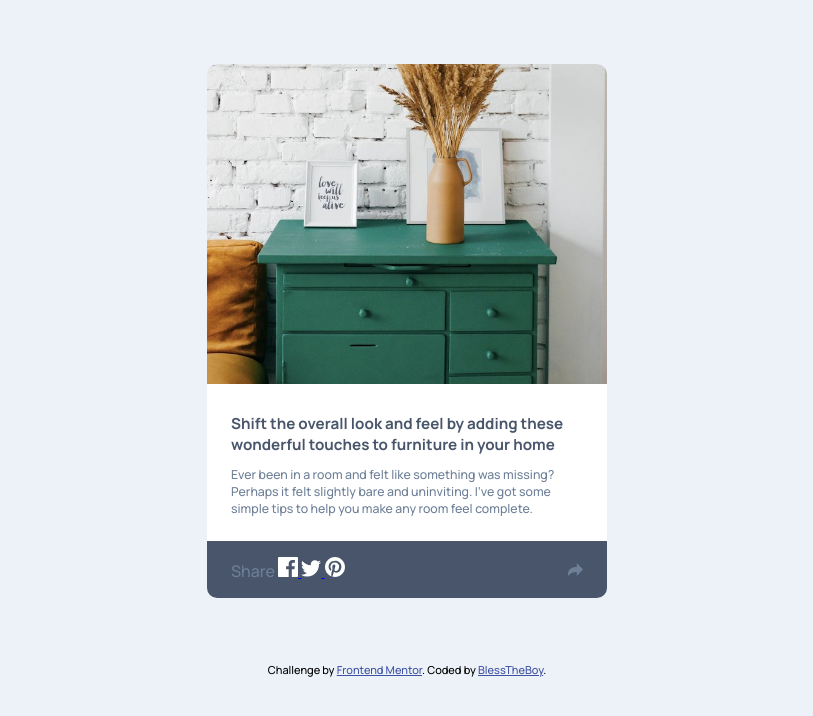
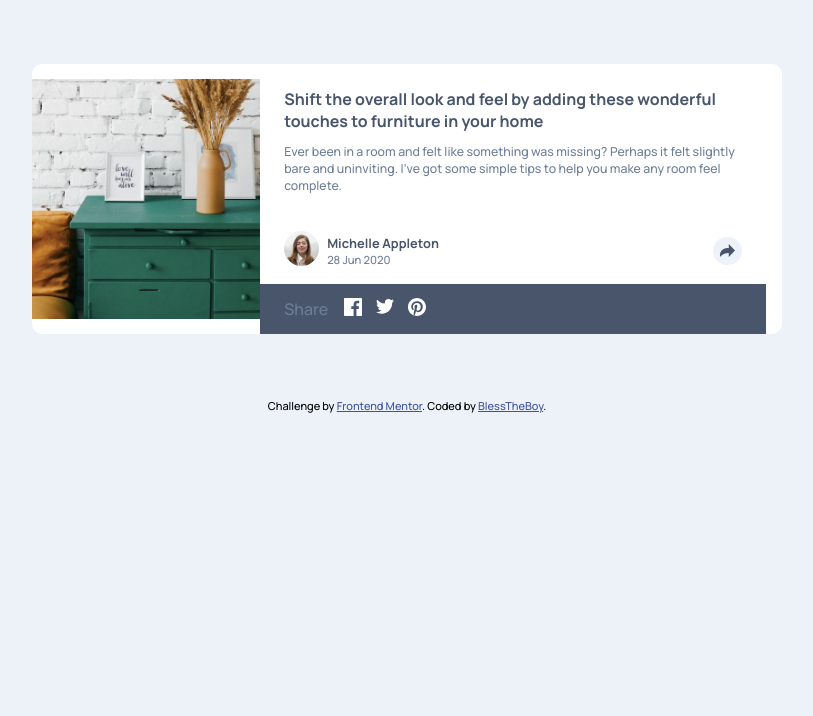
Before and after one commit to BlessTheBoy/ArticlePreview.github.io, a plain HTML site: page index.html in a window 1280 px wide. Shown: the whole page, without its empty margins (233-1046 px from the left). Drawn offline with Linux system fonts and the light colour scheme.

Commit message:
finished styling

```diff
--- /dev/null
+++ b/dist/js/main.js
@@ -0,0 +1,23 @@
+const shareButton = document.getElementById('share');
+const shareButton2 = document.getElementById('share2');
+const profile = document.getElementById('profile');
+const links = document.getElementById('links');
+const bodyTag = document.getElementsByTagName('body')[0];
+
+shareButton.addEventListener( 'click', (e) => {
+    console.log('share button clicked')
+    console.log(bodyTag.clientWidth)
+    if (bodyTag.clientWidth < 750) {
+        console.log("function click will run")
+    } else{
+
+    }
+})
+
+// shareButton.addEventListener( 'mouseover', (e) => {
+//     console.log('share button hovered')
+//     console.log(bodyTag.clientWidth)
+//     if (bodyTag.clientWidth >= 750) {
+//         console.log("function hover will run")
+//     }
+// })
--- a/index.html
+++ b/index.html
@@ -19,7 +19,7 @@
 <body>
   <div class="container">
     <div class="container_image">
-      <img src="dist/images/drawers.jpg" alt="drawers">
+      <img src="dist/images/drawers.jpg" alt="drawers" id="drawers">
     </div>
     <div class="container_text">
       <div class="main-texts">
@@ -27,16 +27,21 @@
         <p>Ever been in a room and felt like something was missing? Perhaps it felt slightly bare and uninviting. I’ve got some simple tips to help you make any room feel complete.</p>
       </div>
       <div class="links">
-        <div class="profile">
-          <div class="image_cont">
-            <img src="dist/images/avatar-michelle.jpg" alt="avatar">
+        <div class="profile" id="profile">
+          <div class="profile-cont">
+            <div class="image_cont">
+              <img src="dist/images/avatar-michelle.jpg" alt="avatar">
+            </div>
+            <div class="text_cont">
+              <h4 class="name">Michelle Appleton</h4>
+              <p class="date">28 Jun 2020</p>
+            </div>
           </div>
-          <div class="text_cont">
-            <h4 class="name">Michelle Appleton</h4>
-            <p class="date">28 Jun 2020</p>
+          <div class="share-button" id="share">
+            <svg xmlns="http://www.w3.org/2000/svg" width="15" height="13"><path d="M15 6.495L8.766.014V3.88H7.441C3.33 3.88 0 7.039 0 10.936v2.049l.589-.612C2.59 10.294 5.422 9.11 8.39 9.11h.375v3.867L15 6.495z"/></svg>
           </div>
         </div>
-        <div class="share">
+        <div class="share" id="links">
           <div class="share-links">
             <span>Share</span>
             <a href="http://" target="_blank" rel="noopener noreferrer">
@@ -49,10 +54,8 @@
               <svg xmlns="http://www.w3.org/2000/svg" width="20" height="20"><path fill="#FFF" d="M10 0C4.478 0 0 4.477 0 10c0 4.237 2.636 7.855 6.356 9.312-.088-.791-.167-2.005.035-2.868.182-.78 1.172-4.97 1.172-4.97s-.299-.6-.299-1.486c0-1.39.806-2.428 1.81-2.428.852 0 1.264.64 1.264 1.408 0 .858-.545 2.14-.828 3.33-.236.995.5 1.807 1.48 1.807 1.778 0 3.144-1.874 3.144-4.58 0-2.393-1.72-4.068-4.177-4.068-2.845 0-4.515 2.135-4.515 4.34 0 .859.331 1.781.745 2.281a.3.3 0 01.069.288l-.278 1.133c-.044.183-.145.223-.335.134-1.249-.581-2.03-2.407-2.03-3.874 0-3.154 2.292-6.052 6.608-6.052 3.469 0 6.165 2.473 6.165 5.776 0 3.447-2.173 6.22-5.19 6.22-1.013 0-1.965-.525-2.291-1.148l-.623 2.378c-.226.869-.835 1.958-1.244 2.621.937.29 1.931.446 2.962.446 5.522 0 10-4.477 10-10S15.522 0 10 0z"/></svg>
             </a>
           </div>
-          <div class="share-button">
-            <a href="http://" target="_blank" rel="noopener noreferrer">
-              <svg xmlns="http://www.w3.org/2000/svg" width="15" height="13"><path fill="#6E8098" d="M15 6.495L8.766.014V3.88H7.441C3.33 3.88 0 7.039 0 10.936v2.049l.589-.612C2.59 10.294 5.422 9.11 8.39 9.11h.375v3.867L15 6.495z"/></svg>
-            </a>
+          <div class="share-button" id="share2">
+            <svg xmlns="http://www.w3.org/2000/svg" width="15" height="13"><path d="M15 6.495L8.766.014V3.88H7.441C3.33 3.88 0 7.039 0 10.936v2.049l.589-.612C2.59 10.294 5.422 9.11 8.39 9.11h.375v3.867L15 6.495z"/></svg>
           </div>
         </div>
       </div>
@@ -64,5 +67,6 @@
     Challenge by <a href="https://www.frontendmentor.io?ref=challenge" target="_blank">Frontend Mentor</a>.
     Coded by <a href="#">BlessTheBoy</a>.
   </div>
+  <script src="dist/js/main.js"></script>
 </body>
 </html>
--- a/scss/main.scss
+++ b/scss/main.scss
@@ -24,7 +24,6 @@ body{
         background: white;
 
         &_image{
-            width: 100%;
             img{
                 width: 100%;
             }
@@ -34,7 +33,7 @@ body{
             .main-texts{
                 padding: 1.5rem;
                 h1{
-                    font-size: .95rem;
+                    font-size: 1rem;
                     font-weight: 700;
                     margin-bottom: .7rem;
                     color: $VeryDarkGrayishBlue;
@@ -45,16 +44,106 @@ body{
             }
 
             .links{
+                position: relative;
+                .share-button{
+                    cursor: pointer;
+                    background-color: $LightGrayishBlue;
+                    padding: 3px 7px;
+                    border-radius: 50%;
+                    svg{
+                        fill: white;
+                    }
+                }
                 .profile{
-                    display: none;
-                    padding: .5rem 1.5rem;
+                    padding: .8rem 1.5rem;
+                    display: flex;
+                    align-items: center;
+                    justify-content: space-between;
+                    transition: all ease-in-out .5s;
+
+                    &-cont{
+                        display: flex;
+                        align-items: center;
+
+                        .image_cont{
+                            width: 35px;
+                            img{
+                                width: 100%;
+                                border-radius: 50%;
+                            }
+                        }
+
+                        .text_cont{
+                            margin-left: .5rem;
+                            h4{
+                                color: $VeryDarkGrayishBlue;
+                                font-size: .8rem;
+                                font-weight: 700;
+                            }
+                            p{
+                                font-size: .7rem;
+                            }
+                        }
+                    }
+                    .share-button svg{
+                        fill: $VeryDarkGrayishBlue;
+                    }
                 }
                 .share{
+                    transition: all ease-in-out .5s;
+                    display: flex;
                     background-color: $VeryDarkGrayishBlue;
-                    padding: 1rem 1.5rem;
-                    display: flex;
+                    padding: .8rem 1.5rem;
                     justify-content: space-between;
                     align-items: center;
+
+                    &-links{
+                        display: flex;
+                        align-items: center;
+                        justify-content: center;
+
+                        span{
+                            margin-right: 15px;
+                        }
+                        a{
+                            margin-right: 12px;
+                            svg{
+                                transform: scale(.9);
+                            }
+                        }
+                    }
+                }
+            }
+        }
+    }
+
+    @media screen and (min-width: 750px) {
+        .container{
+            flex-direction: row;
+            max-width: 750px;
+            padding: 0;
+            position: relative;
+            &_image{
+                height: 240px;
+                min-width: 200px;
+                flex-basis: 60%;
+                margin: 0;
+                padding: 0;
+                background-image: url('../images/drawers.jpg');
+                background-size: cover;
+                img{
+                    height: 100%;
+                    display: none;
+                }
+            }
+            &_text{
+                padding-right: 1rem;
+                .links{
+                    .share{
+                        .share-button{
+                            display: none;
+                        }
+                    }
                 }
             }
         }
```
Also changed, not shown: dist/css/main.css, 1 other file.
